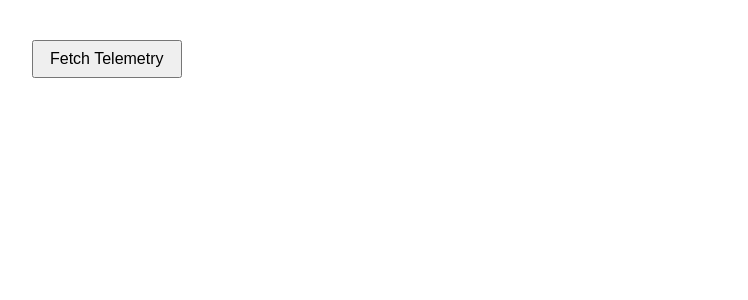
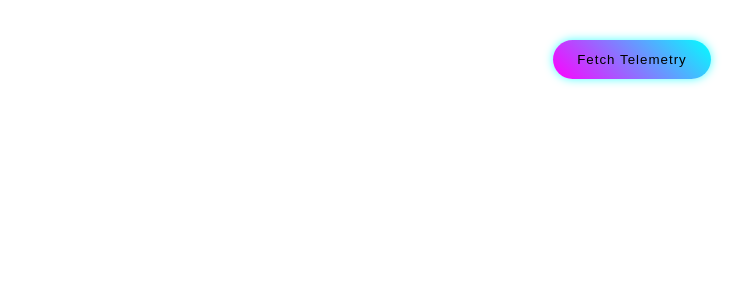
Before and after one commit to gjb1088/DashboardAPI, a Svelte app: page / in a window 1280 px wide. Shown: the top 300 px of the page, without its empty margins (8-756 px from the left). Built offline with nearby package versions, Linux system fonts and the light colour scheme.

Commit message:
Update App.svelte

```diff
--- a/src/App.svelte
+++ b/src/App.svelte
@@ -1,52 +1,101 @@
-<script>
-  import { fetchNetworkTelemetry } from './telemetry';
-  let data = null;
-  let error = null;
+<script lang="ts">
+  let metrics: {
+    latency: number;
+    packet_loss: number;
+    throughput: number;
+  } | null = null;
 
-  // your button handler…
-  async function handleFetch() {
-    error = null;
-    try {
-      data = await fetchNetworkTelemetry();
-      setTimeout(() => (data = null), 10000);
-    } catch (e) {
-      error = e?.message || 'Unknown error';
-    }
+  async function fetchData() {
+    const res = await fetch(
+      import.meta.env.VITE_TELEMETRY_API_URL + '/api/v1/telemetry/network',
+      { headers: { 'X-API-Key': '0000' } }
+    );
+    metrics = await res.json();
   }
-
-  // card styling constant
-  const cardStyle = `
-    border:1px solid #ccc;
-    border-radius:8px;
-    padding:1rem;
-    box-shadow:2px 2px 5px rgba(0,0,0,0.1);
-    width:150px;
-    text-align:center;
-  `;
 </script>
 
-<main style="padding:2rem; font-family:sans-serif;">
-  {#if !data}
-    <button on:click={handleFetch} style="padding:0.5rem 1rem; font-size:1rem;">
-      Fetch Telemetry
-    </button>
-    {#if error}
-      <p style="color:red;">Error: {error}</p>
-    {/if}
-  {:else}
-    <div style="display:flex; gap:1rem; margin-top:1rem;">
-      <div style={cardStyle}>
-        <h4>Latency</h4>
-        <p>{data.latency_ms.toFixed(2)} ms</p>
+<div class="dashboard">
+  <button class="neon-btn" on:click={fetchData}>
+    Fetch Telemetry
+  </button>
+
+  {#if metrics}
+    <div class="metrics-grid">
+      <div class="card">
+        <h2>Latency</h2>
+        <p>{metrics.latency.toFixed(2)} ms</p>
       </div>
-      <div style={cardStyle}>
-        <h4>Packet Loss</h4>
-        <p>{data.packet_loss_pct.toFixed(1)} %</p>
+      <div class="card">
+        <h2>Packet Loss</h2>
+        <p>{metrics.packet_loss.toFixed(1)} %</p>
       </div>
-      <div style={cardStyle}>
-        <h4>Throughput</h4>
-        <p>{data.throughput_mbps.toFixed(2)} Mbps</p>
+      <div class="card">
+        <h2>Throughput</h2>
+        <p>{metrics.throughput.toFixed(2)} Mbps</p>
       </div>
     </div>
   {/if}
-</main>
+</div>
+
+<style>
+  .dashboard {
+    min-height: 100vh;
+    padding: 2rem;
+    display: flex;
+    flex-direction: column;
+    align-items: center;
+  }
+
+  .neon-btn {
+    background: linear-gradient(45deg, #ff00ff, #00ffff);
+    padding: 0.75rem 1.5rem;
+    border: none;
+    border-radius: 9999px;
+    box-shadow: 0 0 10px rgba(0, 255, 255, 0.7);
+    color: #000;
+    cursor: pointer;
+    transition: transform 0.2s, box-shadow 0.2s;
+    letter-spacing: 1px;
+  }
+  .neon-btn:hover {
+    transform: translateY(-2px);
+    box-shadow: 0 0 20px rgba(255, 0, 255, 0.9);
+  }
+
+  .metrics-grid {
+    display: grid;
+    grid-template-columns: repeat(auto-fit, minmax(12rem, 1fr));
+    gap: 1.5rem;
+    width: 100%;
+    max-width: 800px;
+    margin-top: 2rem;
+  }
+
+  .card {
+    background: rgba(255, 255, 255, 0.05);
+    border: 1px solid #ff00ff;
+    border-radius: 1rem;
+    padding: 1.5rem;
+    text-align: center;
+    box-shadow: 0 0 15px rgba(255, 0, 255, 0.5);
+    backdrop-filter: blur(8px);
+    transition: box-shadow 0.3s;
+  }
+  .card:hover {
+    box-shadow: 0 0 25px rgba(0, 255, 255, 0.7);
+  }
+
+  .card h2 {
+    font-size: 1rem;
+    margin-bottom: 0.75rem;
+    color: #00ffff;
+    text-shadow: 0 0 5px #00ffff;
+  }
+
+  .card p {
+    font-size: 1.75rem;
+    margin: 0;
+    color: #fff;
+    text-shadow: 0 0 5px #fff;
+  }
+</style>
```
